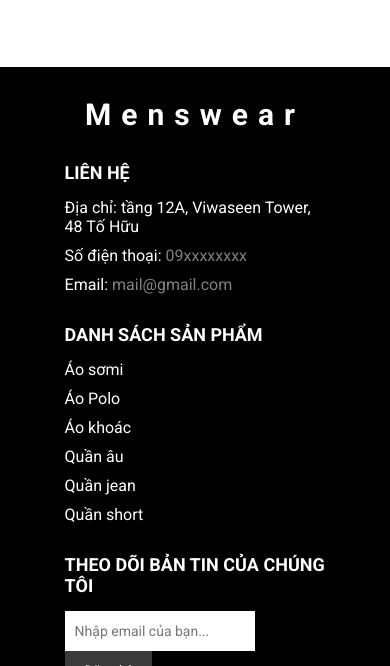
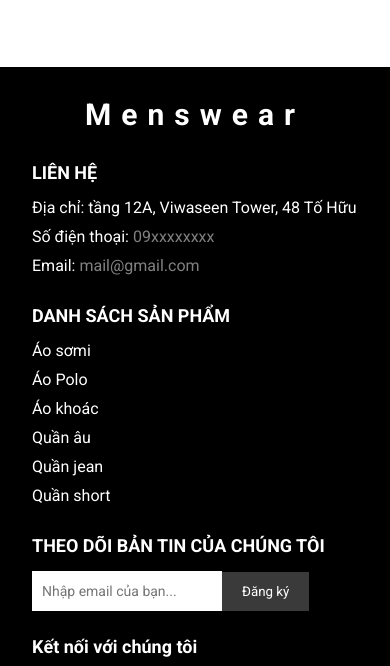
Before and after one commit to tomclaine/menswear-project-main, a plain HTML site: page index.html in a window 390 px wide. Shown: the part 3410-4076 px from the top of the page. Drawn offline with Linux system fonts and the light colour scheme.

Commit message:
footer
responsive

```diff
--- a/assets/css/_footer.scss
+++ b/assets/css/_footer.scss
@@ -16,6 +16,9 @@ footer{
         display: flex;
         flex-wrap: wrap;
         width: 80%;
+        @include breakpoint(tablet){
+            width: 100%;
+        }
         .col-1{
             display: flex;
             flex-direction: column;
```
Also changed, not shown: assets/css/style.css, 1 other file.
